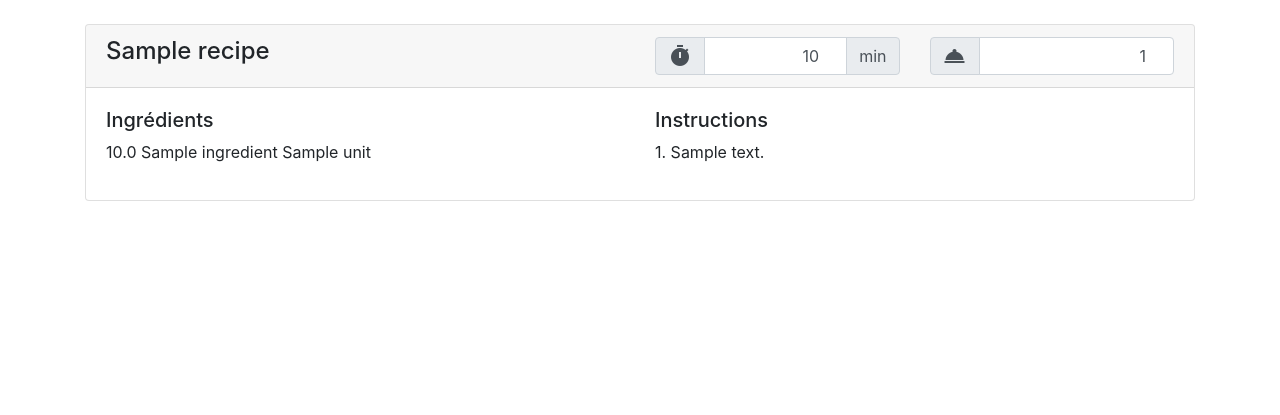
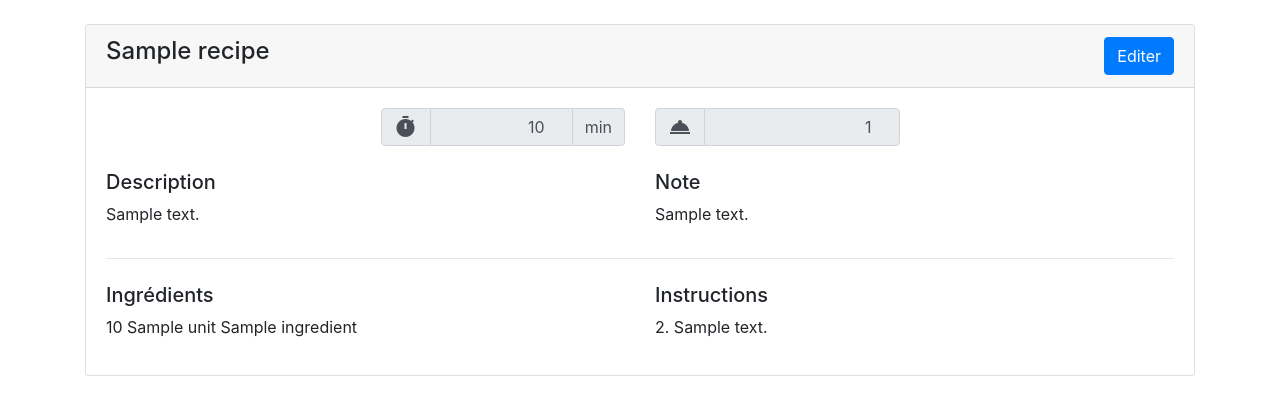
Before and after one commit to ArnaudDroxler/Recipe, a Django app: a page that uses Recipe/RecipeApp/templates/view_recipe.html in a window 1280 px wide. Shown: the part 56-471 px from the top of the page. Run offline with Django 3.2, Linux system fonts and the light colour scheme; a user stored in the database is signed in; tables that the repository leaves empty hold one stand-in row (values such as "Sample post"); some libraries are stand-ins or nearby versions.

Commit message:
finish recipe view & add search in home & WIP edit recipe

```diff
--- a/Recipe/RecipeApp/models.py
+++ b/Recipe/RecipeApp/models.py
@@ -8,7 +8,7 @@ class Tag(models.Model):
         return "Id :" + str(self.pk) + " Tag :" + self.tag
 
 class Recipe(models.Model):
-    name = models.CharField(max_length=100, null=False, unique=True)
+    name = models.CharField(max_length=500, null=False, unique=True)
     duration = models.IntegerField(default=0, null=False)
     serving = models.IntegerField(default=1, null=False)
     description = models.TextField(max_length=1000, default="", null=False)
--- a/Recipe/RecipeApp/templates/add_recipe.html
+++ b/Recipe/RecipeApp/templates/add_recipe.html
@@ -52,7 +52,7 @@
                         <div class="input-group-prepend">
                             <label class="input-group-text" for="select">Tags</label>
                         </div>
-                        <select class="selectpicker form-control" data-style="btn-outline-secondary" name="tags" multiple>
+                        <select class="selectpicker form-control" data-style="btn-outline-secondary" name="tags" title="Aucun tag sélectionné" multiple>
                             {% for tag in tags %}
                                 <option>{{tag.tag}}</option>
                             {% endfor %}
--- a/Recipe/RecipeApp/templates/view_recipe.html
+++ b/Recipe/RecipeApp/templates/view_recipe.html
@@ -10,9 +10,18 @@
     <div class="card">
         <div class="card-header">
             <div class="row">
-                <div class="col-6">
+                <div class="col-auto mr-auto">
                     <h4 class="h4" class="fixed-bottom"> {{recipe.name}}</h4>
                 </div>
+
+                <div class="col-auto">
+                    <a class="btn btn-primary " href="/recipe/edit/{{recipe.slug}}/">Editer</a>
+                </div>
+            </div>
+
+          </div>
+        <div class="card-body">
+            <div class="row justify-content-center">
                 <div class="col-3">
                     <div class="input-group">
                         <div class="input-group-prepend">
@@ -20,30 +29,44 @@
                                 <i class="material-icons md-36" style="display: inline-flex;vertical-align: text-bottom;">timer</i>
                             </div>
                         </div>
-                        <input type="number" class="form-control text-right" name="recipe_duration" placeholder="Durée" value="{{recipe.duration}}" style="background-color: white;" readonly>
+                        <input type="number" class="form-control text-right" name="recipe_duration" placeholder="Durée" value="{{recipe.duration}}"  readonly>
                         <div class="input-group-append">
-                                <span class="input-group-text">min</span>
+                            <span class="input-group-text">min</span>
                         </div>
                     </div>
                 </div>
                 <div class="col-3">
                     <div class="input-group">
                         <div class="input-group-prepend">
-                        <div class="input-group-text"><i class="material-icons md-36" style="display: inline-flex;vertical-align: text-bottom;">room_service</i></div>
+                            <div class="input-group-text"><i class="material-icons md-36" style="display: inline-flex;vertical-align: text-bottom;">room_service</i></div>
                         </div>
-                            <input type="number" class="form-control text-right" name="recipe_serving" placeholder="Portion" value="{{recipe.serving}}" style="background-color: white;" readonly>
-                        </div>
+                        <input type="number" class="form-control text-right" name="recipe_serving" placeholder="Portion" value="{{recipe.serving}}"  readonly>
                     </div>
                 </div>
-
-          </div>
-        <div class="card-body">
+            </div>
+            <hr class="mt-0 mb-4 hr-transparent">
+            <div class="row">
+                <div class="col">
+                   <h5 class="title">Description</h5>
+                   <p>
+                        {{recipe.description}}
+                   </p>
+                </div>
+                <div class="col">
+                    <h5 class="title">Note</h5>
+                   <p>
+                        {{recipe.note|urlize}}
+                   </p>
+                </div>
+            </div>
+            <hr size="30">
+            <hr class="mt-0 mb-4 hr-transparent">
             <div class="row">
                 <div class="col">
                     <h5 class="title">Ingrédients</h5>
                     {% for ingredient in ingredients %}
                         <p>
-                        {{ingredient.amount}} {{ingredient.name}} {{ingredient.unit.name}}
+                        {{ingredient.amount|floatformat}} {{ingredient.unit.name}} {{ingredient.name}}
                         </p>
                     {% endfor %}
                     </ul>
@@ -52,7 +75,7 @@
                     <h5 class="title">Instructions</h5>
                     {% for instruction in instructions %}
                         <p>
-                            {{instruction.sort}}. {{instruction.text}}
+                            {{instruction.sort|add:"1"}}. {{instruction.text}}
                         </p>
                     {% endfor %}
                 </div>
--- a/Recipe/RecipeApp/urls.py
+++ b/Recipe/RecipeApp/urls.py
@@ -6,6 +6,7 @@ urlpatterns = [
     path('', views.home, name='home'),
     path('recipe/add/', views.add_recipe, name='add_recipe'),
     path('recipe/view/<slug:recipe_slug>/', views.view_recipe, name='view_recipe'),
+    path('recipe/edit/<slug:recipe_slug>/', views.edit_recipe, name='edit_recipe'),
     path('settings/', views.settings, name='settings'),
     path('settings/tags/add/', views.add_tag, name='add_tag'),
     path('settings/unit/add/', views.add_unit, name='add_unit'),
--- a/Recipe/RecipeApp/views.py
+++ b/Recipe/RecipeApp/views.py
@@ -1,4 +1,5 @@
 from django.shortcuts import render
+from django.shortcuts import redirect
 from django.http import HttpResponse,HttpResponseRedirect
 from .models import *
 from django.contrib.auth.models import User
@@ -9,7 +10,16 @@ from .forms import Tag_Form,Unit_Form
 def home(request):
     if request.user.is_authenticated:
 
-        recipes_all = Recipe.objects.all()
+        search_tag = request.GET.get('search', None)
+
+        if search_tag:
+            recipes_search_name = Recipe.objects.filter(name__contains=search_tag)
+            recipes_search_description = Recipe.objects.filter(description__contains=search_tag)
+            recipes_search_tags = Recipe.objects.filter(tags__tag__contains=search_tag)
+            recipes_all = recipes_search_name.union(recipes_search_description,recipes_search_tags)
+        else:
+            recipes_all = Recipe.objects.all()
+
 
         page = request.GET.get('page', 1)
 
@@ -66,8 +76,8 @@ def add_recipe(request):
                 new_ingredient.save()
 
             new_recipe.save()
+            return redirect('view_recipe', recipe_slug=new_recipe.slug)
 
-            return HttpResponseRedirect('/')
         if request.method == 'GET':
             units_all = Unit.objects.all()
             tags_all = Tag.objects.all()
@@ -82,6 +92,15 @@ def view_recipe(request,recipe_slug):
 
     context = {'recipe': recipe, 'ingredients': ingredients,'instructions': instructions}
     return render(request, 'view_recipe.html', context)
+
+def edit_recipe(request,recipe_slug):
+
+    recipe = Recipe.objects.get(slug=recipe_slug)
+    ingredients = Ingredient.objects.filter(recipe=recipe)
+    instructions = Instruction.objects.filter(recipe=recipe).order_by('sort')
+
+    context = {'recipe': recipe, 'ingredients': ingredients,'instructions': instructions}
+    return render(request, 'add_recipe.html', context)
 
 def settings(request):
     if request.user.is_authenticated:
```
Also changed, not shown: Recipe/RecipeApp/templates/home.html (+4 -4 lines), Recipe/RecipeApp/migrations/0009_auto_20200311_2221.py (added).
